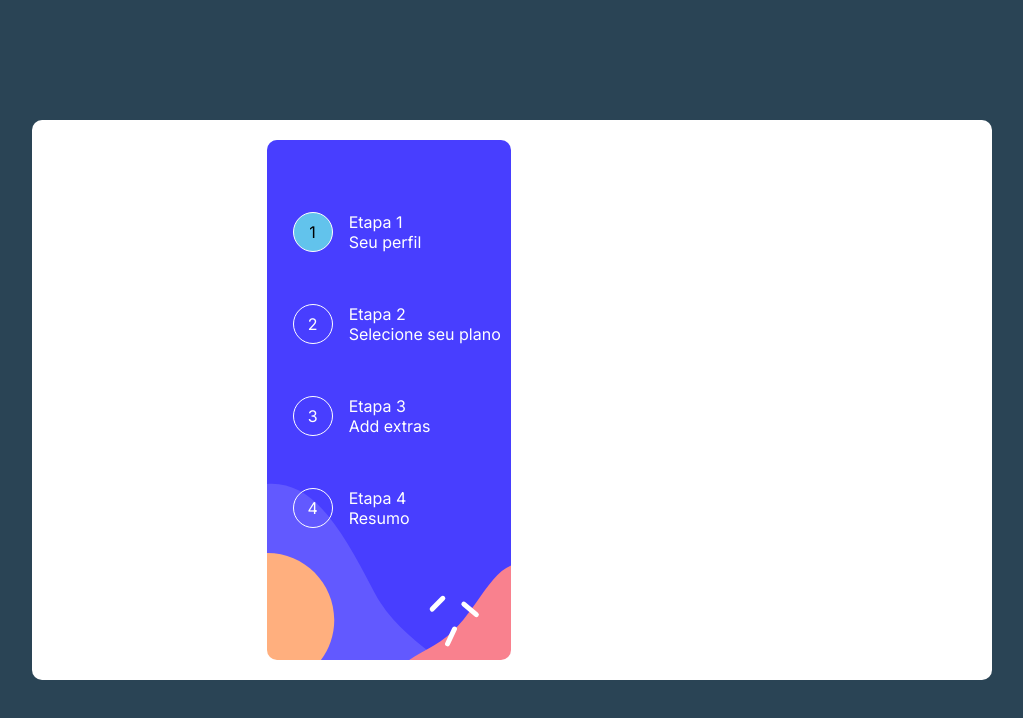
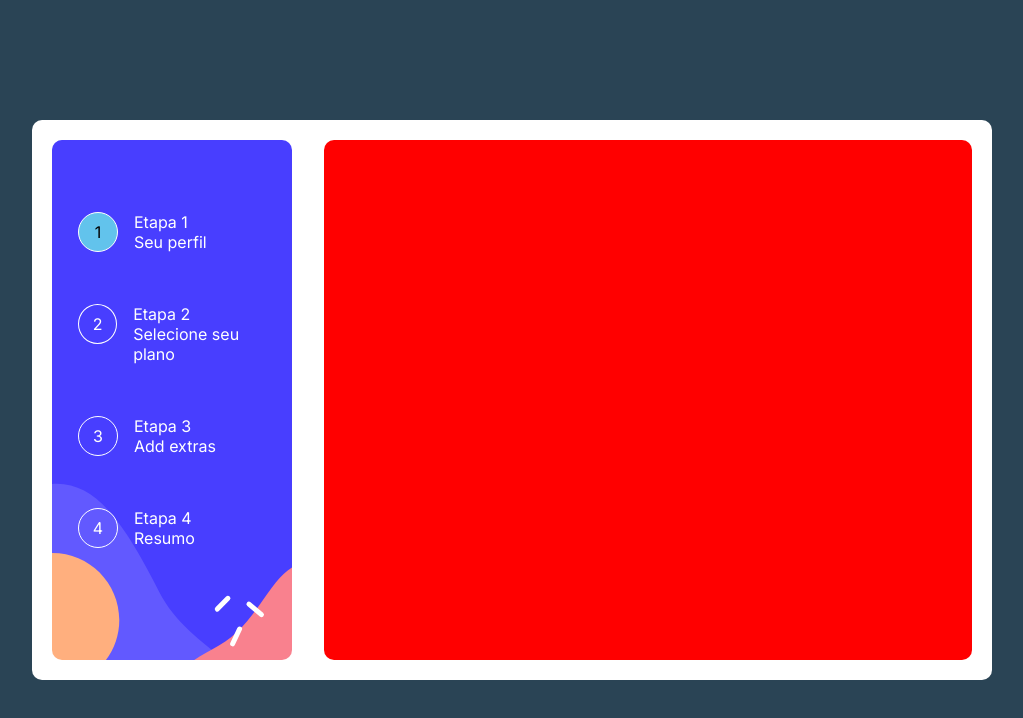
Before and after one commit to denner-august/Multi-step-form, a Next.js app in the folder step-form/: page / in a window 1280 px wide. Shown: the top 718 px of the page, without its empty margins (128-1151 px from the left). Built offline with nearby package versions, Linux system fonts and the light colour scheme.

Commit message:
Update styles.module.scss

```diff
--- a/step-form/src/components/form/styles.module.scss
+++ b/step-form/src/components/form/styles.module.scss
@@ -0,0 +1,10 @@
+.Container{
+    background-color: red;
+
+    height: 100%;
+    width: 100%;
+    border-radius: 10px;
+
+
+
+}
```
